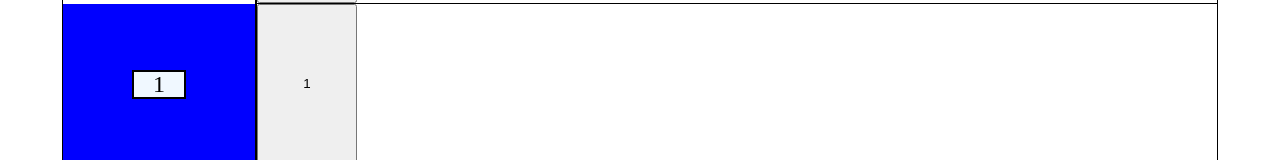
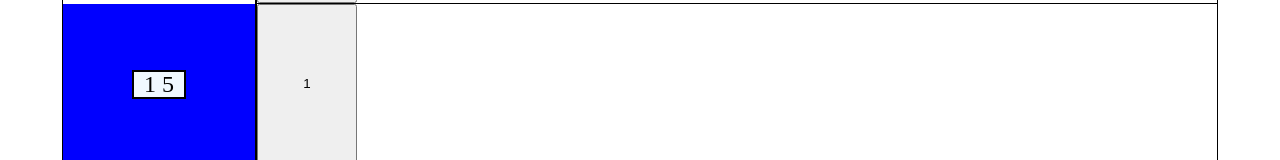
Before and after one commit to Feralbot/elevator-test-task, a Vue app: page / in a window 1280 px wide. Shown: the part 637-797 px from the top of the page. Built offline with nearby package versions, Linux system fonts and the light colour scheme.

Commit message:
starting refactoring with using pinia

```diff
--- a/src/App.vue
+++ b/src/App.vue
@@ -1,10 +1,10 @@
 <template>
   <main>
     <div class="elevator">
-      <div class="elevator-cabine" :class="{ shake: elevateInProgress }" >
+      <div class="elevator-cabine" :class="{ shake: elevateInProgress }">
         <div class="elevator-cabine-table">
           <div class="elevator-cabine-table-text"></div>
-          {{ elevationPath }} {{ currentFlour }}
+          {{ elevationPath }} {{ currentFlour }} {{ elevatorStore.flours }}
         </div>
       </div>
     </div>
@@ -28,6 +28,9 @@
 
 <script setup>
 import { onMounted, ref, watch } from "vue";
+import { useElevatorStore } from "./stores/elevatorStore";
+
+const elevatorStore = useElevatorStore();
 
 const flours = ref([1, 2, 3, 4, 5]);
 const currentFlour = ref(1);
@@ -42,14 +45,14 @@ onMounted(() => {
   }
 });
 
- function moveElevator(newFlour, oldFlour) {
+function moveElevator(newFlour, oldFlour) {
   elevateInProgress.value = true;
   if (newFlour > oldFlour) {
     elevationPath.value = "↑ ";
-   ///
+    ///
   } else {
     elevationPath.value = "↓ ";
-   ///
+    ///
   }
   elevationPath.value = "";
   elevateInProgress.value = false;
@@ -57,7 +60,7 @@ onMounted(() => {
 
 watch(currentFlour, (newFlour, oldFlour) => {
   localStorage.setItem("currentFlour", JSON.stringify(newFlour));
-  elevateInProgress.value=true;
+  elevateInProgress.value = true;
   if (newFlour != oldFlour) {
     flourQueue.value.push({
       newFlour: newFlour,
@@ -67,7 +70,7 @@ watch(currentFlour, (newFlour, oldFlour) => {
   }
   flourQueue.value.forEach(async (elevateOrder) => {
     if (elevateOrder.status != "done") {
-    moveElevator(newFlour, oldFlour)
+      moveElevator(newFlour, oldFlour);
       elevateOrder.status = "done";
     }
   });
--- a/src/stores/elevatorStore.js
+++ b/src/stores/elevatorStore.js
@@ -1,3 +1,25 @@
 import { defineStore } from "pinia";
-import { useMovieStore } from "./MovieStore";
-import { ref } from "vue";
+import { ref, computed, watch } from "vue";
+
+export const useElevatorStore = defineStore("elevatorStore", () => {
+  const flours = ref(5);
+  const currentFlour = ref(1);
+  const elevatorSpeed = ref(0);
+  const elevationPath = ref("");
+  const floursQueue = ref([]);
+  const elevatorStatus = ref("rest");
+
+  const flourData = localStorage.getItem("currentFlour");
+  if (flourData) {
+    currentFlour.value = JSON.parse(flourData);
+  }
+
+  return {
+    flours,
+    currentFlour,
+    elevatorSpeed,
+    elevationPath,
+    floursQueue,
+    elevatorStatus,
+  };
+});
```
Also changed, not shown: src/main.js (+4 -4 lines).
